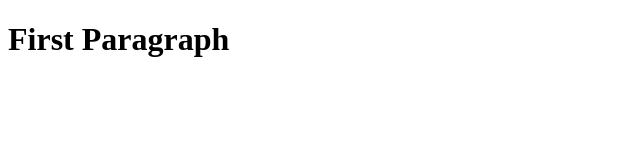
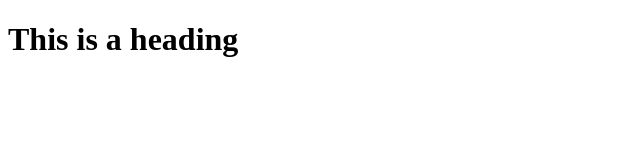
Before and after one commit to jingyuan8897/learning-git, a plain HTML site: page index.html in a window 1280 px wide. Shown: the whole page, without its empty margins (0-640 px from the left). Drawn offline with Linux system fonts and the light colour scheme.

```diff
--- a/index.html
+++ b/index.html
@@ -4,6 +4,6 @@
 <title>Page Title</title>
 </head>
 <body>
-  <h1>First Paragraph</h1>
+  <h1>This is a heading</h1>
 </body>
 </html>
```
